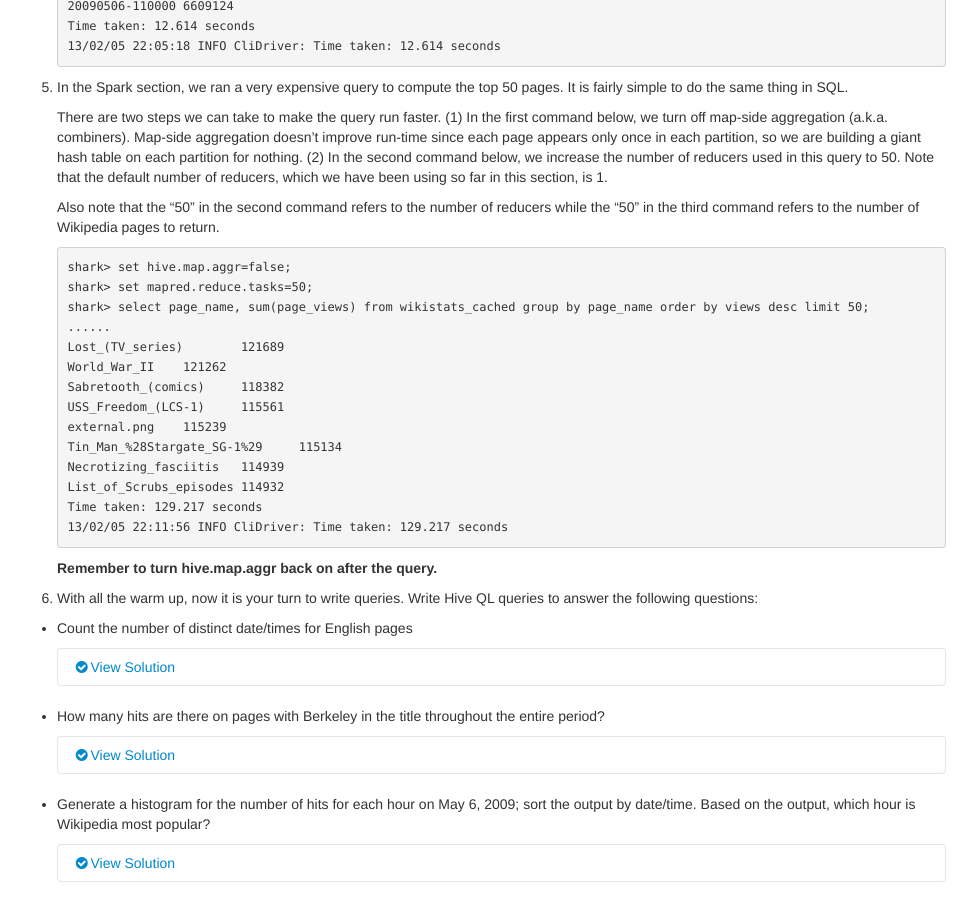
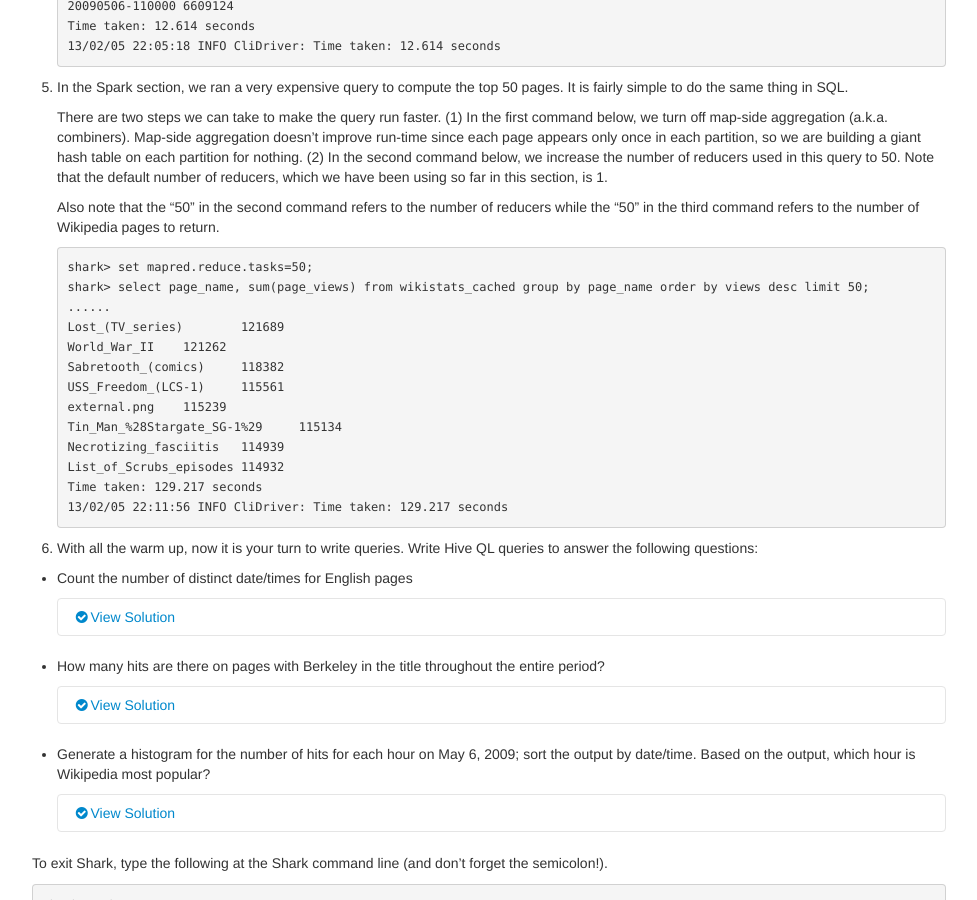
Before and after one commit to databricks/spark-training, a Jekyll site: the page built from strata_2013/index.md, in a window 1280 px wide and 900 px high, scrolled down 8410 px. Shown: the whole window, without its empty margins (151-1128 px from the left). Built offline with Jekyll 4.4.1, drawn with Linux system fonts in a browser that asks for light colours.

Commit message:
Removed map side aggregation disabling.

```diff
--- a/strata_2013/index.md
+++ b/strata_2013/index.md
@@ -527,7 +527,6 @@ default number of reducers, which we have been using so far in this section, is
    Also note that the "50" in the second command refers to the number of reducers while the "50" in the third command refers to the number of Wikipedia pages to return.
 
    ~~~
-   shark> set hive.map.aggr=false;
    shark> set mapred.reduce.tasks=50;
    shark> select page_name, sum(page_views) from wikistats_cached group by page_name order by views desc limit 50;
    ......
@@ -543,7 +542,6 @@ default number of reducers, which we have been using so far in this section, is
    13/02/05 22:11:56 INFO CliDriver: Time taken: 129.217 seconds
    ~~~
 
-   __Remember to turn hive.map.aggr back on after the query.__
 
 6. With all the warm up, now it is your turn to write queries. Write Hive QL queries to answer the following questions:
 
```
